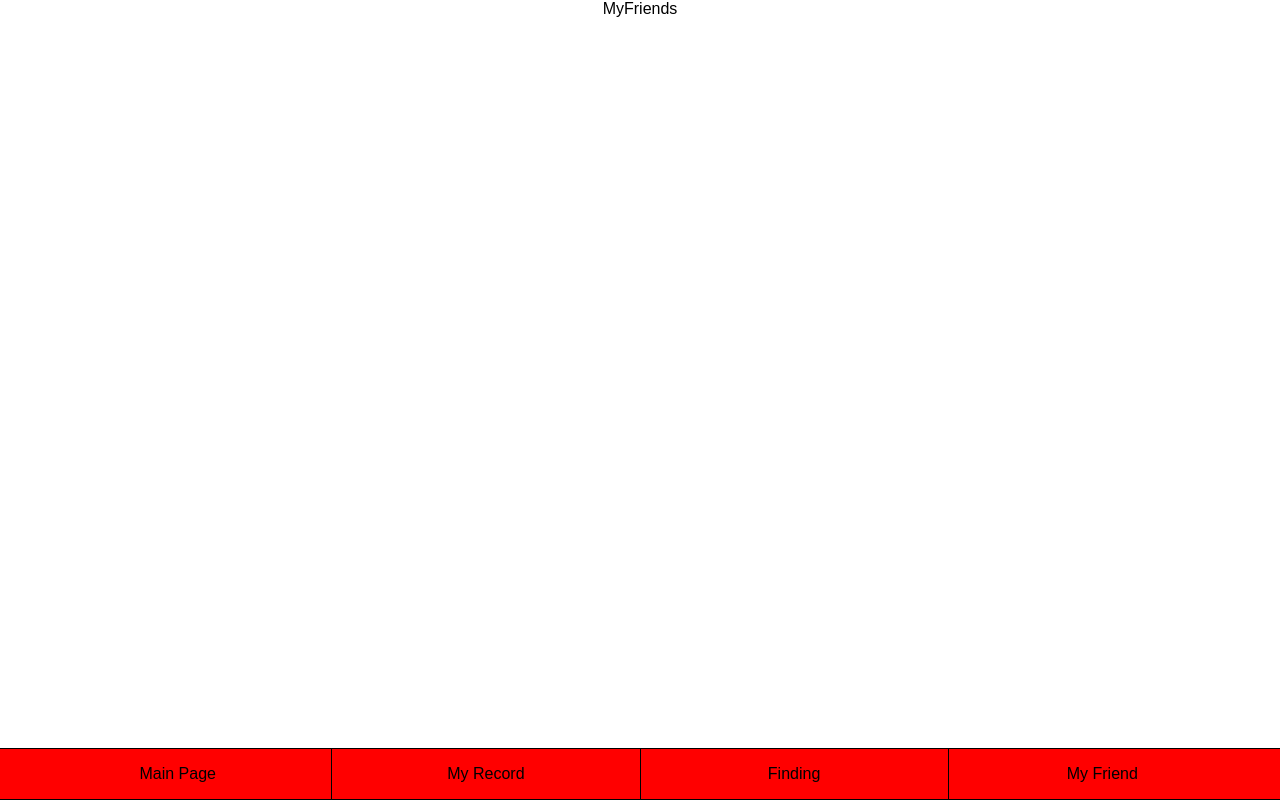
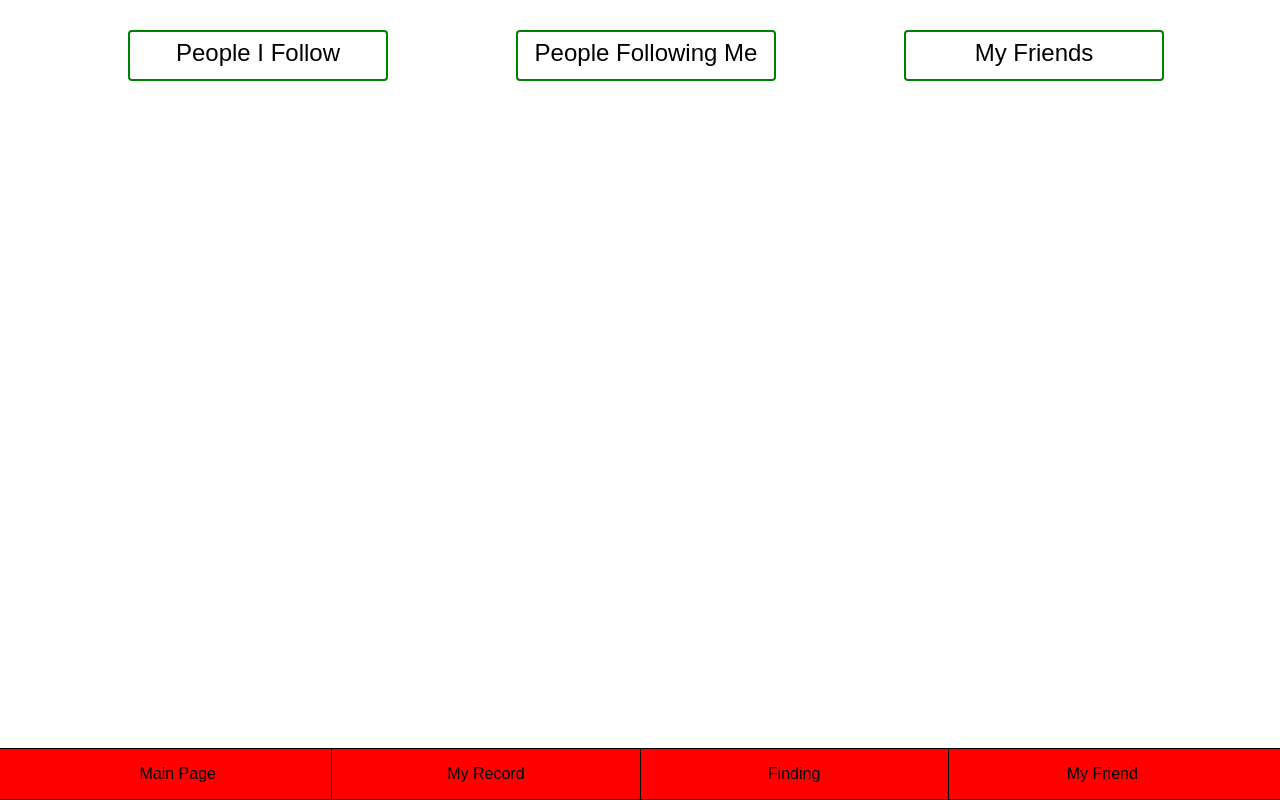
Before and after one commit to CooTWer/HealthWeb, a React (Create React App) app: page / in a window 1280 px wide. Both pictures are taken after a click on the element "My Friend". Built offline with nearby package versions, Linux system fonts and the light colour scheme.

Commit message:
[Huan] Display my friend page

```diff
--- a/package.json
+++ b/package.json
@@ -3,6 +3,7 @@
   "version": "0.1.0",
   "private": true,
   "dependencies": {
+    "classnames": "^2.2.5",
     "react": "^16.2.0",
     "react-dom": "^16.2.0",
     "react-router-dom": "^4.2.2",
--- /dev/null
+++ b/src/components/MyFriends/MyFriend.css
@@ -0,0 +1,19 @@
+.my-friend-navigator {
+    width: 100%;
+    display: inline-flex;
+    padding-top: 30px;
+}
+
+.my-friends-selector {
+    width: 20%;
+    height: 40px;
+    font-size: 24px;
+    border: 2px solid green;
+    border-radius: 4px;
+    margin-left: 10%;
+    padding-top: 7px;
+}
+
+.my-friends-selector:hover{
+    cursor: pointer;
+}
--- a/src/components/MyFriends/MyFriends.js
+++ b/src/components/MyFriends/MyFriends.js
@@ -1,14 +1,48 @@
 import React, {Component} from 'react';
+import constants from '../constants';
+import classNames from 'classnames';
+import './MyFriend.css';
 
 class MyFriends extends Component {
+  state = {
+    metrics: constants.myFriendMetrics.peopleIFollow
+  };
+
+  renderNavigator() {
+    return (
+      <div className='my-friend-navigator'>
+        {Object.keys(constants.myFriendMetrics).map(key => {
+          return (
+            <div key={key}
+                 className={classNames("my-friends-selector", key)}
+                 onClick={this.showMetrics.bind(this, key)}>
+              {constants.myFriendMetrics[key]}
+            </div>
+          )
+        })}
+      </div>
+    )
+  }
+
+  renderUserList() {
+
+  }
+
+  showMetrics(key) {
+    this.setState({
+      metrics: constants.myFriendMetrics[key],
+    })
+  }
 
   render() {
     return (
-      <div>
-        MyFriends
+      <div className='my-friend'>
+        {this.renderNavigator()}
+        {this.renderUserList()}
       </div>
     );
   }
+
 }
 
 export default MyFriends;
--- /dev/null
+++ b/src/components/constants.js
@@ -0,0 +1,9 @@
+const constants = {
+ myFriendMetrics: {
+   peopleIFollow: 'People I Follow',
+   peopleFollowingMe: 'People Following Me',
+   myFriends: 'My Friends',
+ }
+}
+
+export default constants;
```
